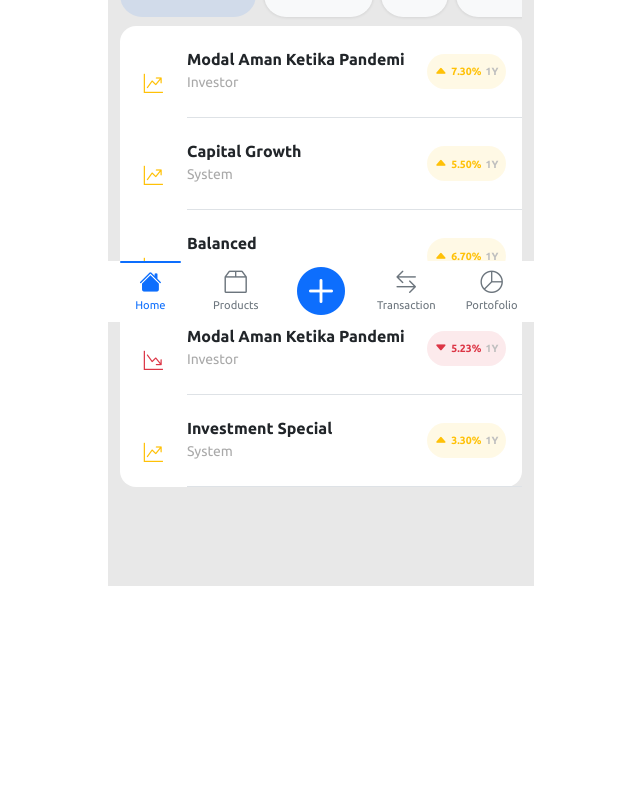
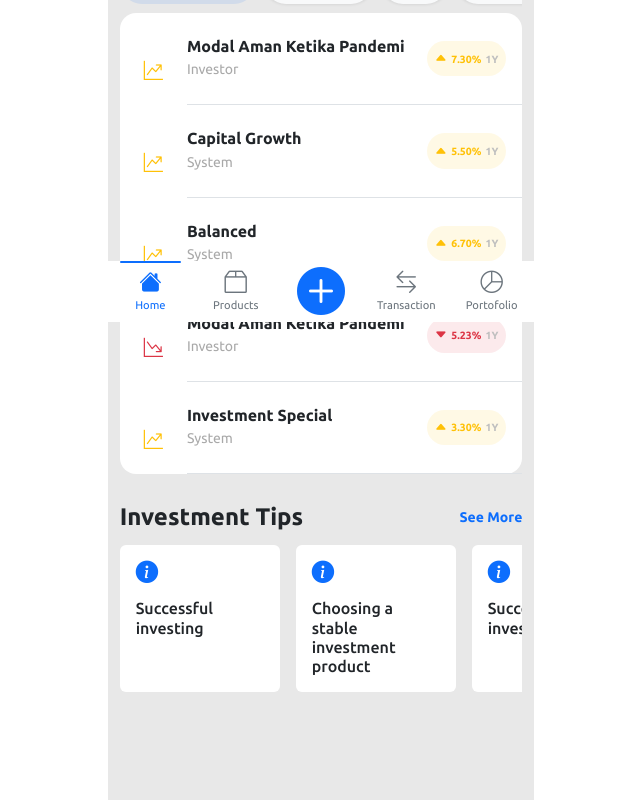
Before and after one commit to ncip48/react-finance-app, a React (Create React App) app: page /home in a window 1280 px wide. Shown: the part 478-1278 px from the top of the page, without its empty margins (319-959 px from the left). Before the commit the page ends 1064 px from the top, so only its background shows below. Built offline with nearby package versions, Linux system fonts and the light colour scheme.

Commit message:
Investment tips

```diff
--- a/src/components/index.js
+++ b/src/components/index.js
@@ -11,6 +11,8 @@ import Spacer from "./spacer";
 import MenuItem from "./menuItem";
 import Pill from "./pill";
 import ListItem from "./listItem";
+import Label from "./label";
+import TipItem from "./tipItem";
 
 export {
   Button,
@@ -26,4 +28,6 @@ export {
   MenuItem,
   Pill,
   ListItem,
+  Label,
+  TipItem,
 };
--- /dev/null
+++ b/src/components/label/index.js
@@ -0,0 +1,14 @@
+import React from "react";
+
+export default function Label({ title, hasSeeMore, onClick }) {
+  return (
+    <div className="d-flex justify-content-between align-items-center mb-2">
+      <h4 className="fw-bold m-0">{title}</h4>
+      {hasSeeMore && (
+        <small className="text-primary fw-bold" onClick={onClick}>
+          See More
+        </small>
+      )}
+    </div>
+  );
+}
--- /dev/null
+++ b/src/components/tipItem/index.js
@@ -0,0 +1,20 @@
+import React from "react";
+import Card from "../card";
+import Icon from "../icon";
+
+export default function TipItem({ title, onClick }) {
+  return (
+    <div
+      className="cursor-pointer"
+      onClick={onClick}
+      style={{ width: "10rem" }}
+    >
+      <Card style={{ width: "inherit", height: "100%" }}>
+        <Icon name="info-circle-fill" theme="primary" />
+        <div className="ml-3 mt-3">
+          <h6 className="mb-0">{title}</h6>
+        </div>
+      </Card>
+    </div>
+  );
+}
--- a/src/pages/home/index.js
+++ b/src/pages/home/index.js
@@ -6,24 +6,33 @@ import {
   Container,
   Flex,
   Icon,
+  Label,
   ListItem,
   MenuItem,
   Navbar,
   Pill,
   Spacer,
+  TipItem,
 } from "../../components";
 import { formatRupiah } from "../../helpers";
 import { useNavigate } from "react-router-dom";
 import itemMenus from "../../constants/itemsMenus.json";
 import itemLists from "../../constants/itemLists.json";
 
-const pillList = [
+const pillLists = [
   "Model Portofolios",
   "Mutual Funds",
   "Bonds",
   "Model Portofolios",
   "Mutual Funds",
   "Bonds",
+];
+
+const tipLists = [
+  "Successful investing",
+  "Choosing a stable investment product",
+  "Successful investing",
+  "Choosing a stable investment product",
 ];
 
 export default function Home() {
@@ -90,9 +99,9 @@ export default function Home() {
         </Card>
       </Container>
       <Container centerX bg="gray">
-        <h3 className="fw-bold mb-3">Top 5 List</h3>
+        <Label title="Top 5 List" />
         <div className="container-scroll gap-2 mb-1" onWheel={handleScroll}>
-          {pillList.map((item, index) => {
+          {pillLists.map((item, index) => {
             return (
               <Pill
                 title={item}
@@ -121,6 +130,17 @@ export default function Home() {
             );
           })}
         </Card>
+        <Spacer height={30} />
+        <Label
+          title="Investment Tips"
+          hasSeeMore
+          onClick={() => navigate("/worked")}
+        />
+        <div className="container-scroll gap-3 mb-1" onWheel={handleScroll}>
+          {tipLists.map((item, index) => {
+            return <TipItem title={item} key={index} />;
+          })}
+        </div>
       </Container>
       <Spacer height={100} bg="gray" />
       <BottomNavigation active="Home" />
```
